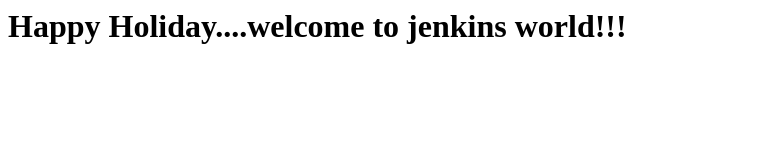
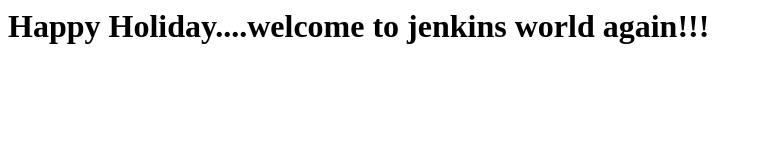
Before and after one commit to Sujeet552/DevOpsDemo, a plain HTML site: page index.html in a window 1280 px wide. Shown: the whole page, without its empty margins (0-762 px from the left). Drawn offline with Linux system fonts and the light colour scheme.

Commit message:
append again in message

```diff
--- a/index.html
+++ b/index.html
@@ -1 +1 @@
-<html><body><h1>Happy Holiday....welcome to jenkins  world!!!</h1></body></html>
+<html><body><h1>Happy Holiday....welcome to jenkins  world again!!!</h1></body></html>
```
